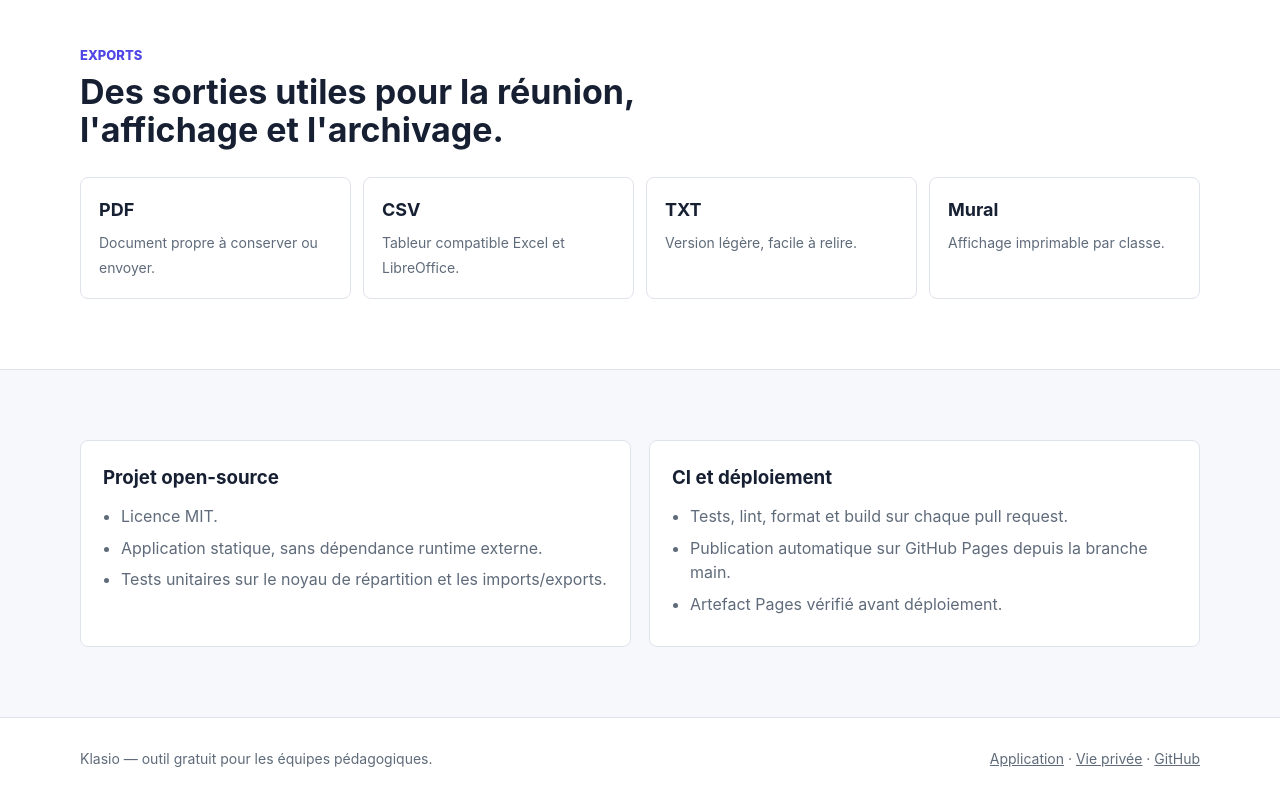
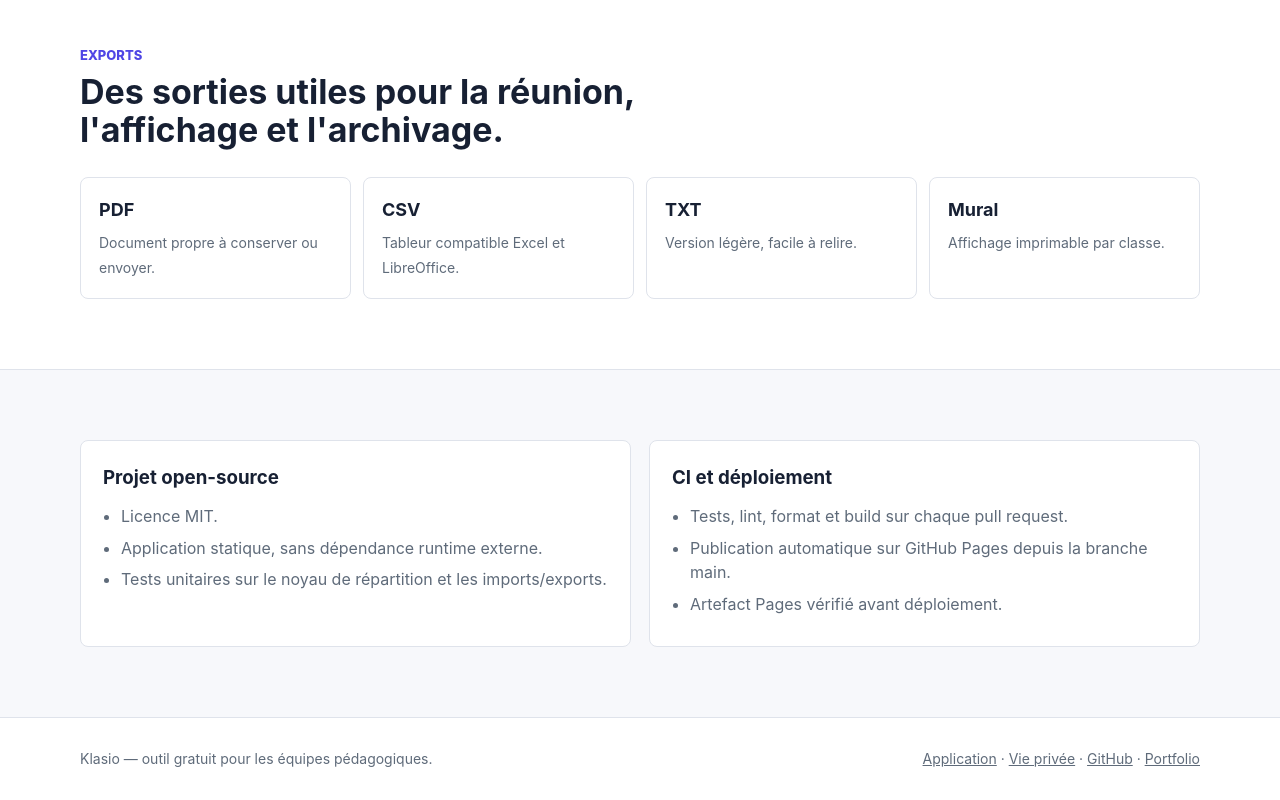
Before and after one commit to Boblebol/Klasio, a website: page index.html in a window 1280 px wide. Shown: the part 1915-2715 px from the top of the page. Drawn offline with Linux system fonts and the light colour scheme.

Commit message:
chore(site): add portfolio footer link

```diff
--- a/index.html
+++ b/index.html
@@ -222,7 +222,7 @@ h2{font-size:34px;line-height:1.12;margin-bottom:10px}
 <footer class="footer">
   <div class="footer-inner">
     <span>Klasio — outil gratuit pour les équipes pédagogiques.</span>
-    <span><a href="./app.html">Application</a> · <a href="./privacy.html">Vie privée</a> · <a href="https://github.com/Boblebol/Klasio" rel="noopener">GitHub</a></span>
+    <span><a href="./app.html">Application</a> · <a href="./privacy.html">Vie privée</a> · <a href="https://github.com/Boblebol/Klasio" rel="noopener">GitHub</a> · <a href="https://alexandre-enouf.fr" rel="noopener">Portfolio</a></span>
   </div>
 </footer>
 </body>
```
